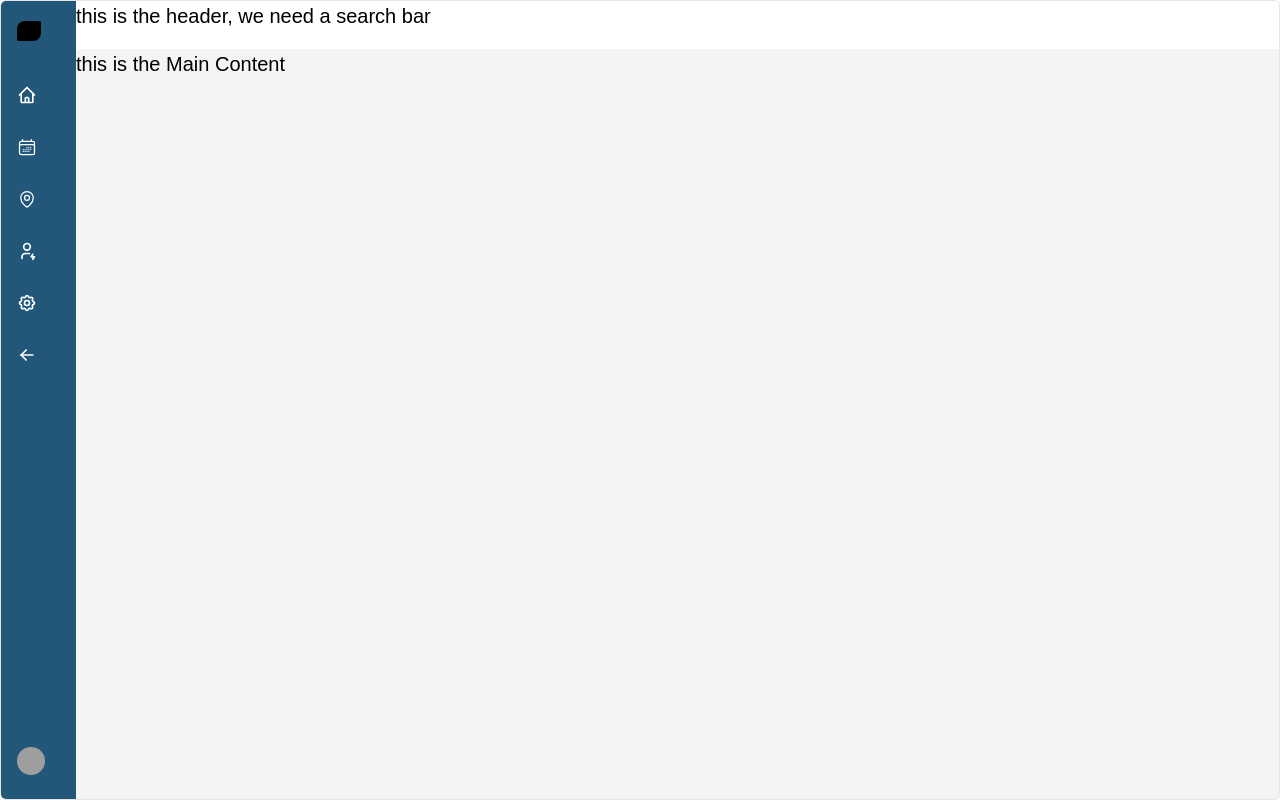
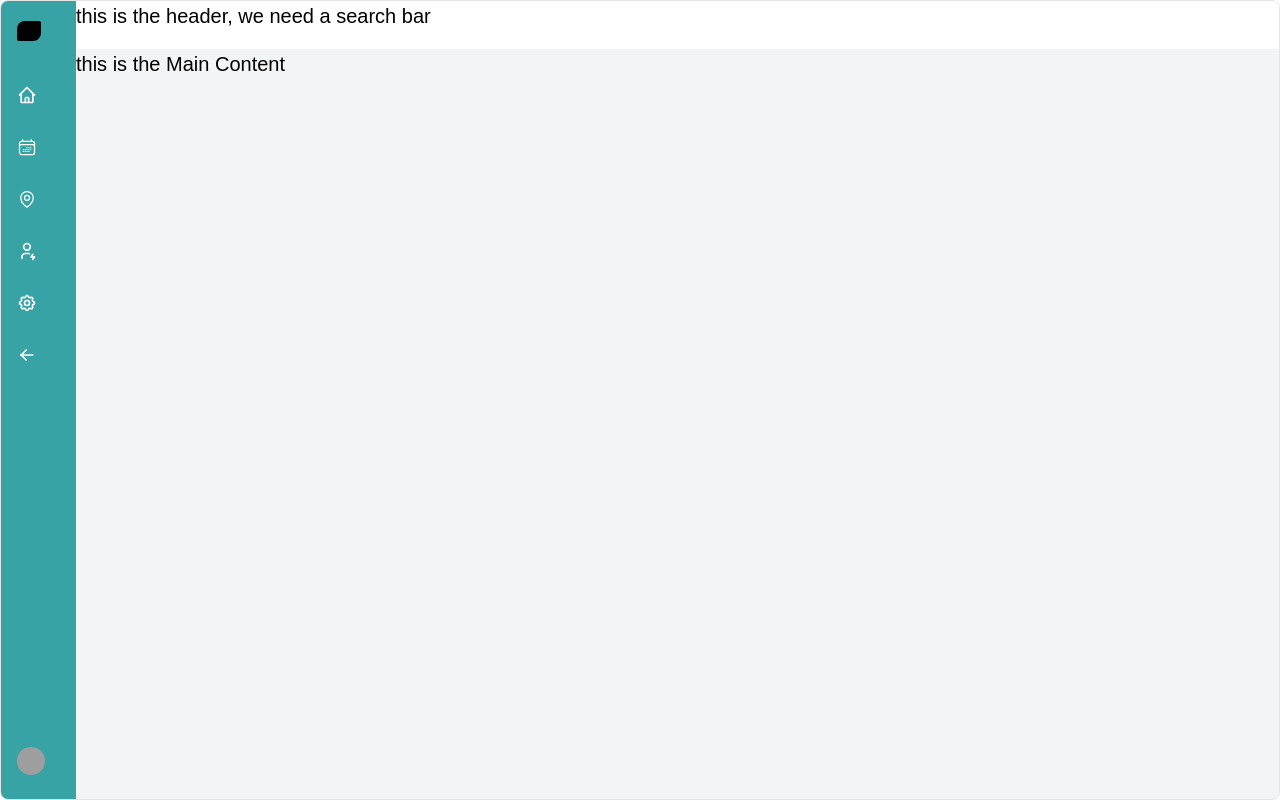
Before and after one commit to sherrii-Xia/pet-App, a Next.js app in the folder demo-side-bar/: page / in a window 1280 px wide. Built offline with nearby package versions, Linux system fonts and the light colour scheme; grey boxes are pictures that could not be loaded.

Commit message:
new layout

```diff
--- a/demo-side-bar/app/_components/SidebarDemo.tsx
+++ b/demo-side-bar/app/_components/SidebarDemo.tsx
@@ -22,7 +22,7 @@ export function SidebarDemo({
       label: "Dashboard",
       href: "/",
       icon: (
-        <HiOutlineHome className=" text-white bg-clip-text bg-gradient-to-r from-secondary to-secondary-light dark:text-neutral-200 h-5 w-5 flex-shrink-0" />
+        <HiOutlineHome className=" text-white bg-clip-text dark:text-neutral-200 h-5 w-5 flex-shrink-0" />
       ),
     },
 
@@ -66,12 +66,12 @@ export function SidebarDemo({
   return (
     <div
       className={cn(
-        "rounded-md flex flex-col md:flex-row bg-gray-100 dark:bg-neutral-800 flex-1 max-w-full mx-auto border border-neutral-200 dark:border-neutral-700 overflow-hidden",
+        "rounded-lg flex flex-col md:flex-row bg-gray-100 dark:bg-neutral-800 flex-1 max-w-full mx-auto border border-neutral-200 dark:border-neutral-700 overflow-hidden",
         "h-dvh" // for your use case, use `h-screen` instead of `h-[60vh]`
       )}
     >
       <Sidebar open={open} setOpen={setOpen}>
-        <SidebarBody className="justify-between gap-10 bg-primary ">
+        <SidebarBody className="justify-between gap-10 bg-secondary ">
           <div className="flex flex-col flex-1 overflow-y-auto overflow-x-hidden">
             {open ? <Logo /> : <LogoIcon />}
             <div className="mt-8 flex flex-col gap-4 ">
@@ -79,7 +79,7 @@ export function SidebarDemo({
                 <SidebarLink
                   key={idx}
                   link={link}
-                  className="text-white hover:text-secondary-light"
+                  className="text-white hover:text-secondary-light text-lg"
                 />
               ))}
             </div>
@@ -112,13 +112,13 @@ export const Logo = () => {
   return (
     <Link
       href="#"
-      className="font-normal flex space-x-2 items-center text-sm text-zinc-50 py-1 relative z-20"
+      className=" flex space-x-2 items-center text-sm text-zinc-50 py-1 relative z-20"
     >
       <div className="h-5 w-6 bg-secondary-light dark:bg-white rounded-br-lg rounded-tr-sm rounded-tl-lg rounded-bl-sm flex-shrink-0" />
       <motion.span
         initial={{ opacity: 0 }}
         animate={{ opacity: 1 }}
-        className="font-medium text-white dark:text-white whitespace-pre"
+        className=" text-white dark:text-white whitespace-pre"
       >
         Acet Labs
       </motion.span>
@@ -129,7 +129,7 @@ export const LogoIcon = () => {
   return (
     <Link
       href="#"
-      className="font-normal flex space-x-2 items-center seco-sm text-white py-1 relative z-20"
+      className="flex space-x-2 items-center seco-sm text-white py-1 relative z-20"
     >
       <div className="h-5 w-6 bg-black dark:bg-white rounded-br-lg rounded-tr-sm rounded-tl-lg rounded-bl-sm flex-shrink-0" />
     </Link>
--- a/demo-side-bar/app/globals.css
+++ b/demo-side-bar/app/globals.css
@@ -95,6 +95,7 @@
     cursor: not-allowed;
   }
 
+
   select:disabled,
   input:disabled {
     background-color: var(--color-grey-200);
--- a/demo-side-bar/app/layout.tsx
+++ b/demo-side-bar/app/layout.tsx
@@ -32,12 +32,14 @@ export default function RootLayout({
 }) {
   return (
     <html lang="en">
-        <head>
-          <title>Pet Community</title>
-        </head>
+      <head>
+        <title>Pet Community</title>
+      </head>
       <body>
-      <MyQueryProvider>
-        <SidebarDemo>{children}</SidebarDemo>
+        <MyQueryProvider>
+          <div className="side-bar">
+            <SidebarDemo>{children}</SidebarDemo>
+          </div>
         </MyQueryProvider>
       </body>
     </html>
```
